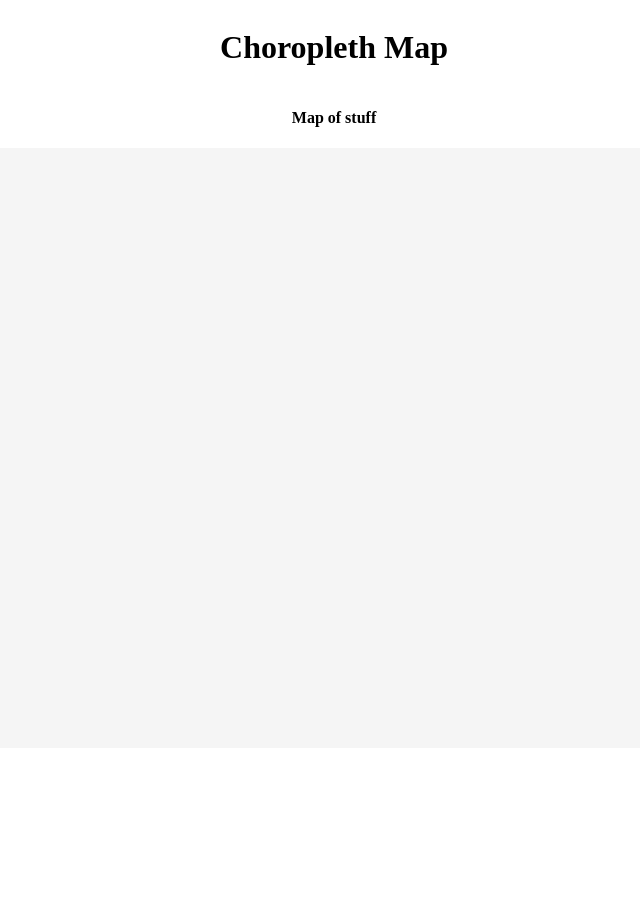
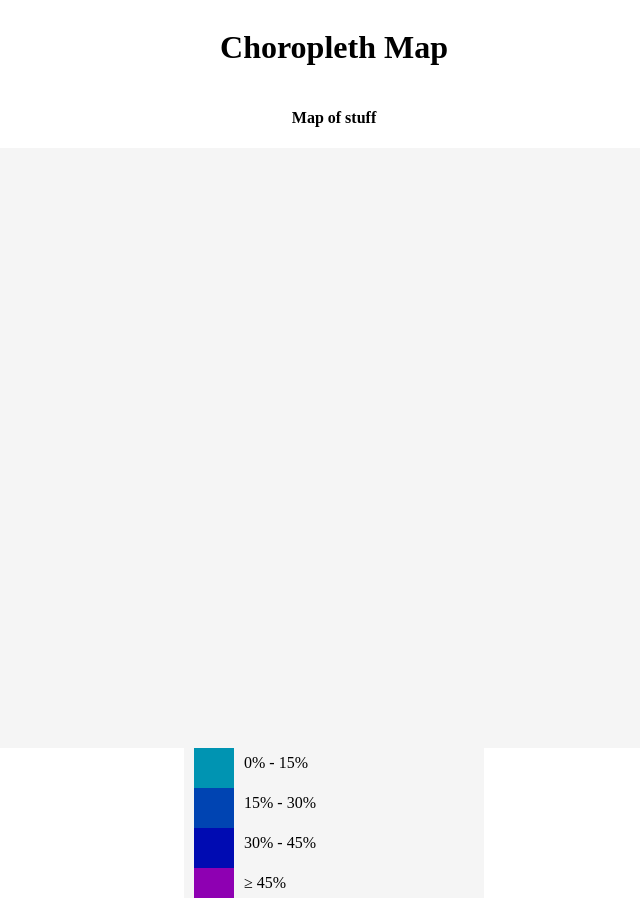
Before and after one commit to jacklmbrt07/choropleth-map-d3, a plain HTML site: page index.html in a window 1280 px wide. Shown: the whole page, without its empty margins (306-946 px from the left). Before the commit the page ends 800 px from the top, so only its background shows below. Drawn offline with nearby package versions, Linux system fonts and the light colour scheme; no server answers.

Commit message:
legend added

```diff
--- a/index.html
+++ b/index.html
@@ -16,6 +16,24 @@
     <h1 id="title">Choropleth Map</h1>
     <h4 id="description">Map of stuff</h4>
     <svg id="canvas"></svg>
+    <svg id="legend">
+      <g>
+        <rect x="10" y="0" width="40" height="40" fill="#0094B2"></rect>
+        <text x="60" y="20">0% - 15%</text>
+      </g>
+      <g>
+        <rect x="10" y="40" width="40" height="40" fill="#0044B2"></rect>
+        <text x="60" y="60">15% - 30%</text>
+      </g>
+      <g>
+        <rect x="10" y="80" width="40" height="40" fill="#000BB2"></rect>
+        <text x="60" y="100">30% - 45%</text>
+      </g>
+      <g>
+        <rect x="10" y="120" width="40" height="40" fill="#8E00B2"></rect>
+        <text x="60" y="140">&#8805; 45%</text>
+      </g>
+    </svg>
   </body>
   <script src="./script.js"></script>
   <script src="https://cdn.freecodecamp.org/testable-projects-fcc/v1/bundle.js"></script>
```
